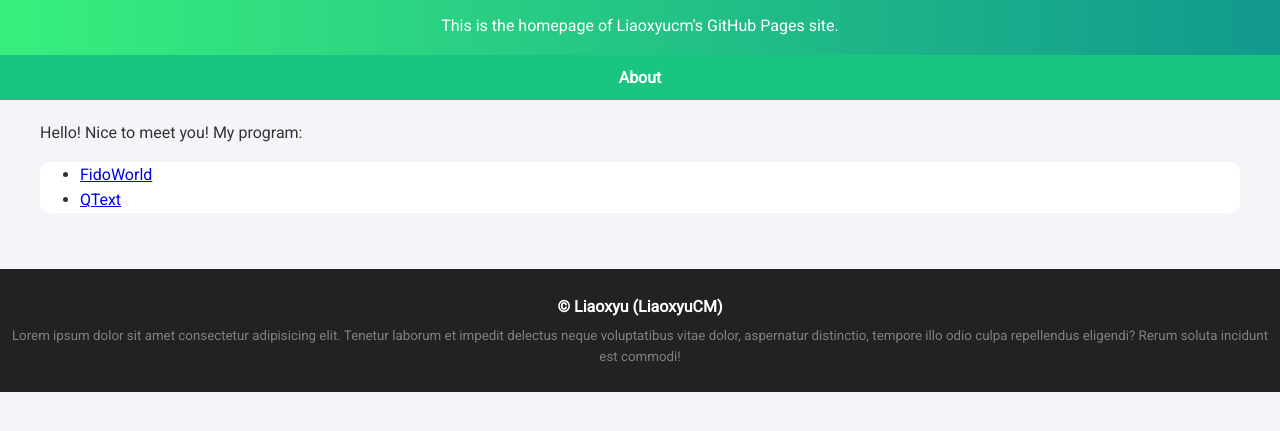
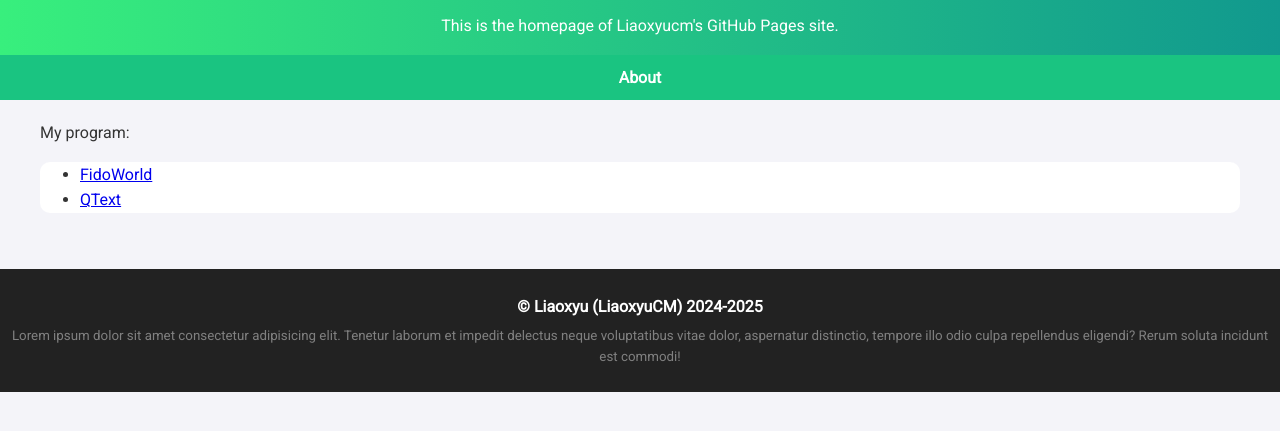
Before and after one commit to LiaoxyuCM/liaoxyucm.github.io, a plain HTML site: page index.html in a window 1280 px wide. Shown: the part 87-518 px from the top of the page. Drawn offline with Linux system fonts and the light colour scheme.

Commit message:
对旧站的更新

```diff
--- a/index.html
+++ b/index.html
@@ -19,8 +19,6 @@
         </nav>
     </header>
     <main>
-        Hello! Nice to meet you!
-
         My program:
         <ul>
             <li><a href="./FidoWorld/">FidoWorld</a></li>
@@ -28,7 +26,7 @@
         </ul>
     </main>
     <footer>
-        <p class="copy">&copy; Liaoxyu (LiaoxyuCM)</p>
+        <p class="copy">&copy; Liaoxyu (LiaoxyuCM) 2024-2025</p>
         <p class="tester">
             Lorem ipsum dolor sit amet consectetur adipisicing elit. Tenetur laborum et impedit delectus neque voluptatibus vitae dolor, aspernatur distinctio, tempore illo odio culpa repellendus eligendi? Rerum soluta incidunt est commodi!
         </p>
--- a/style.css
+++ b/style.css
@@ -46,7 +46,7 @@ nav ul li a {
     color: white;
     text-decoration: none;
     font-weight: bold;
-    transition: opacity 0.3s ease;
+    transition: all 0.3s ease;
 }
 
 nav ul li a:hover {
```
